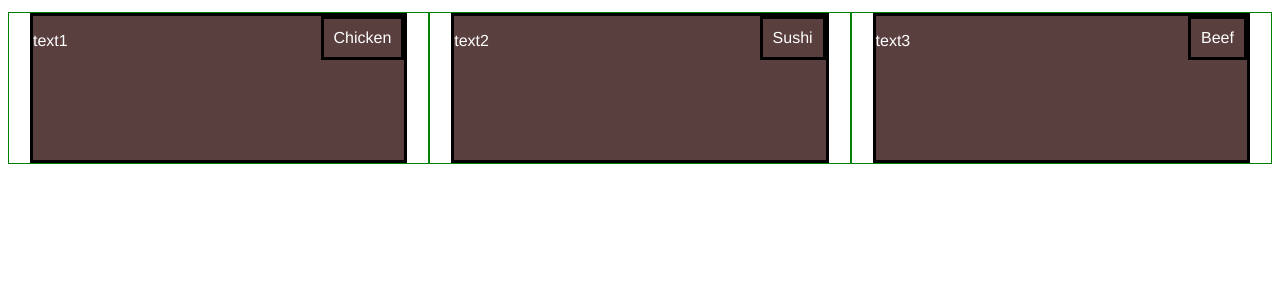
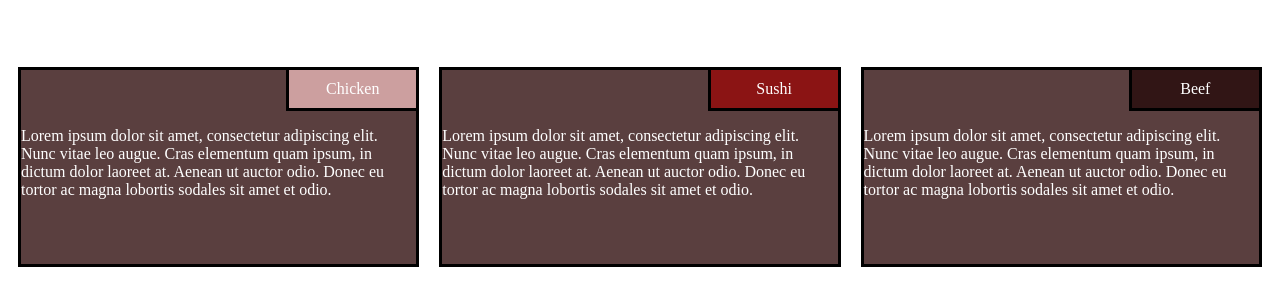
Before and after one commit to MariaLitvinova/coursera-web-development, a plain HTML site: page site/index.html in a window 1280 px wide. Shown: the part 61-366 px from the top of the page. Drawn offline with Linux system fonts and the light colour scheme.

Commit message:
more styling

```diff
--- a/site/index.html
+++ b/site/index.html
@@ -11,20 +11,20 @@
         <div class="row">
             <div class="col-lg-4 col-md-6">
                 <section>
-                    <p class="section-title">Chicken</p>
-                    <p class="section-content">text1</p>
+                    <p class="section-title chicken-title">Chicken</p>
+                    <p class="section-content">Lorem ipsum dolor sit amet, consectetur adipiscing elit. Nunc vitae leo augue. Cras elementum quam ipsum, in dictum dolor laoreet at. Aenean ut auctor odio. Donec eu tortor ac magna lobortis sodales sit amet et odio. </p>
                 </section>
             </div>
             <div class="col-lg-4 col-md-6">
                 <section>
-                    <p class="section-title">Sushi</p>
-                    <p class="section-content">text2</p>
+                    <p class="section-title sushi-title">Sushi</p>
+                    <p class="section-content">Lorem ipsum dolor sit amet, consectetur adipiscing elit. Nunc vitae leo augue. Cras elementum quam ipsum, in dictum dolor laoreet at. Aenean ut auctor odio. Donec eu tortor ac magna lobortis sodales sit amet et odio. </p>
                 </section>
             </div>
             <div class="col-lg-4 col-md-12">
                 <section>
-                    <p class="section-title">Beef</p>
-                    <p class="section-content">text3</p>
+                    <p class="section-title beef-title">Beef</p>
+                    <p class="section-content">Lorem ipsum dolor sit amet, consectetur adipiscing elit. Nunc vitae leo augue. Cras elementum quam ipsum, in dictum dolor laoreet at. Aenean ut auctor odio. Donec eu tortor ac magna lobortis sodales sit amet et odio. </p>
                 </section>
             </div>
         </div>
--- a/site/style.css
+++ b/site/style.css
@@ -1,7 +1,9 @@
 /********** Base styles **********/
 * {
   box-sizing: border-box;
+  font-family: 'Times New Roman', Times, serif;
 }
+
 h1 {
   margin-bottom: 15px;
 }
@@ -9,21 +11,38 @@ h1 {
 section {
   border: 3px solid black;
   background-color: #5a3f3f;
-  width: 90%;
-  height: 150px;
-  margin-right: auto;
-  margin-left: auto;
+  height: 200px;
+  margin-right: 10px;
+  margin-left: 10px;
+  margin-bottom: 10px;
   font-family: Helvetica;
   color: white;
   position: relative;
 }
 
 .section-title {
+  position: relative;
   float: right;
   border: 3px solid black;
-  margin-right: 0;
-  margin-top: 0;
+  background-color: #8b1414;
+  border-right: none;
+  border-top: none;
+  margin: 0;
   padding: 10px;
+  width: 130px;
+  text-align: center;
+}
+
+.sushi-title {
+  background-color: #8b1414;
+}
+
+.chicken-title {
+  background-color: #cc9f9f;
+}
+
+.beef-title {
+  background-color: #311515;
 }
 
 .section-content {
@@ -37,13 +56,13 @@ section {
 
 .title {
   text-align: center;
+  margin-bottom: 70px;
 }
 
 /********** Large devices only **********/
 @media (min-width: 992px) {
   .col-lg-1, .col-lg-2, .col-lg-3, .col-lg-4, .col-lg-5, .col-lg-6, .col-lg-7, .col-lg-8, .col-lg-9, .col-lg-10, .col-lg-11, .col-lg-12 {
     float: left;
-    border: 1px solid green;
   }
   .col-lg-1 {
     width: 8.33%;
@@ -87,7 +106,6 @@ section {
 @media (min-width: 768px) and (max-width: 991px) {
   .col-md-1, .col-md-2, .col-md-3, .col-md-4, .col-md-5, .col-md-6, .col-md-7, .col-md-8, .col-md-9, .col-md-10, .col-md-11, .col-md-12 {
     float: left;
-    border: 1px solid green;
   }
   .col-md-1 {
     width: 8.33%;
```
